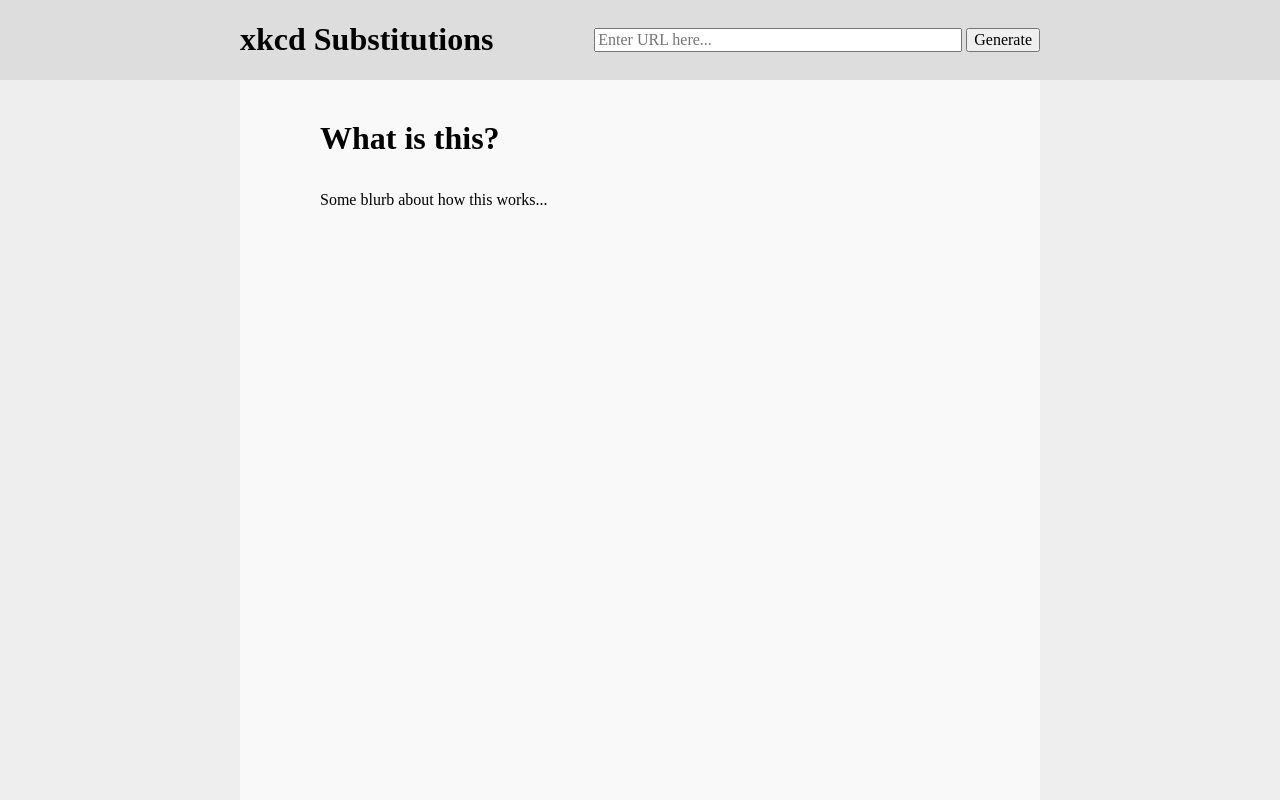
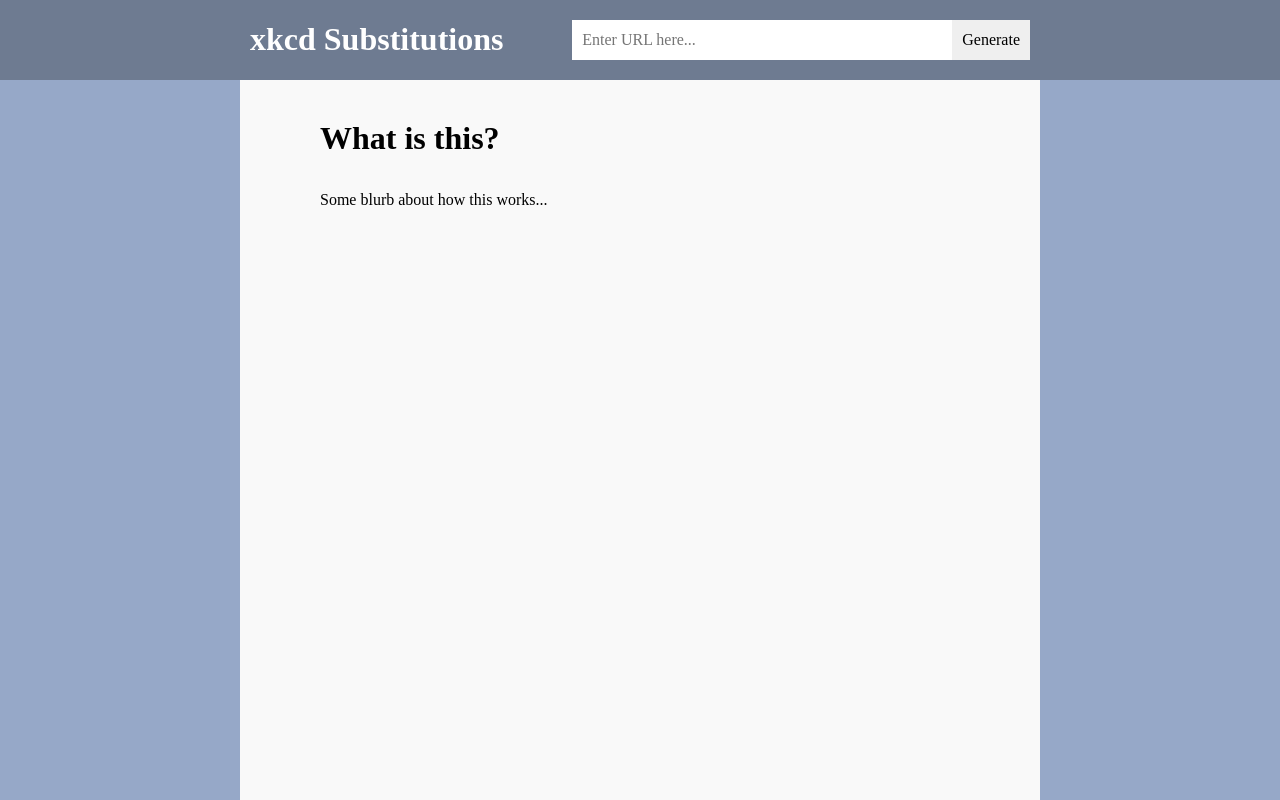
Before and after one commit to U-DON/xkcd_substitutions, a Flask app: page / in a window 1280 px wide. Run offline with Flask 2, Linux system fonts and the light colour scheme; parts of the project's set-up code (start-up, migrations or seed data) failed here and were passed over; some libraries are stand-ins or nearby versions.

Commit message:
Style and color scheme changes. Modified header input and button.

```diff
--- a/static/style.css
+++ b/static/style.css
@@ -1,7 +1,7 @@
 body
 {
     align-items: center;
-    background: #eeeeee;
+    background: #96a8c8;
     display: flex;
     flex-direction: column;
     margin: 0;
@@ -18,7 +18,8 @@ h1, h2, h3, h4, h5, h6, p
 
 header
 {
-    background: #dddddd;
+    background: #6e7b91;
+    color: #ffffff;
     width: 100%;
 }
 
@@ -27,7 +28,7 @@ header > div
     align-items: center;
     display: flex;
     margin: 0 auto;
-    width: 800px;
+    width: 780px;
 }
 
 #xkcd-form
@@ -39,7 +40,20 @@ header > div
 
 #xkcd-form input
 {
+    border: 0;
+    font-family: serif;
+    height: 40px;
+    padding: 0 10px;
     width: 360px;
+}
+
+#xkcd-form button
+{
+    border: 0;
+    float: right;
+    font-family: serif;
+    height: 40px;
+    padding: 0 10px;
 }
 
 #content-wrapper
```
